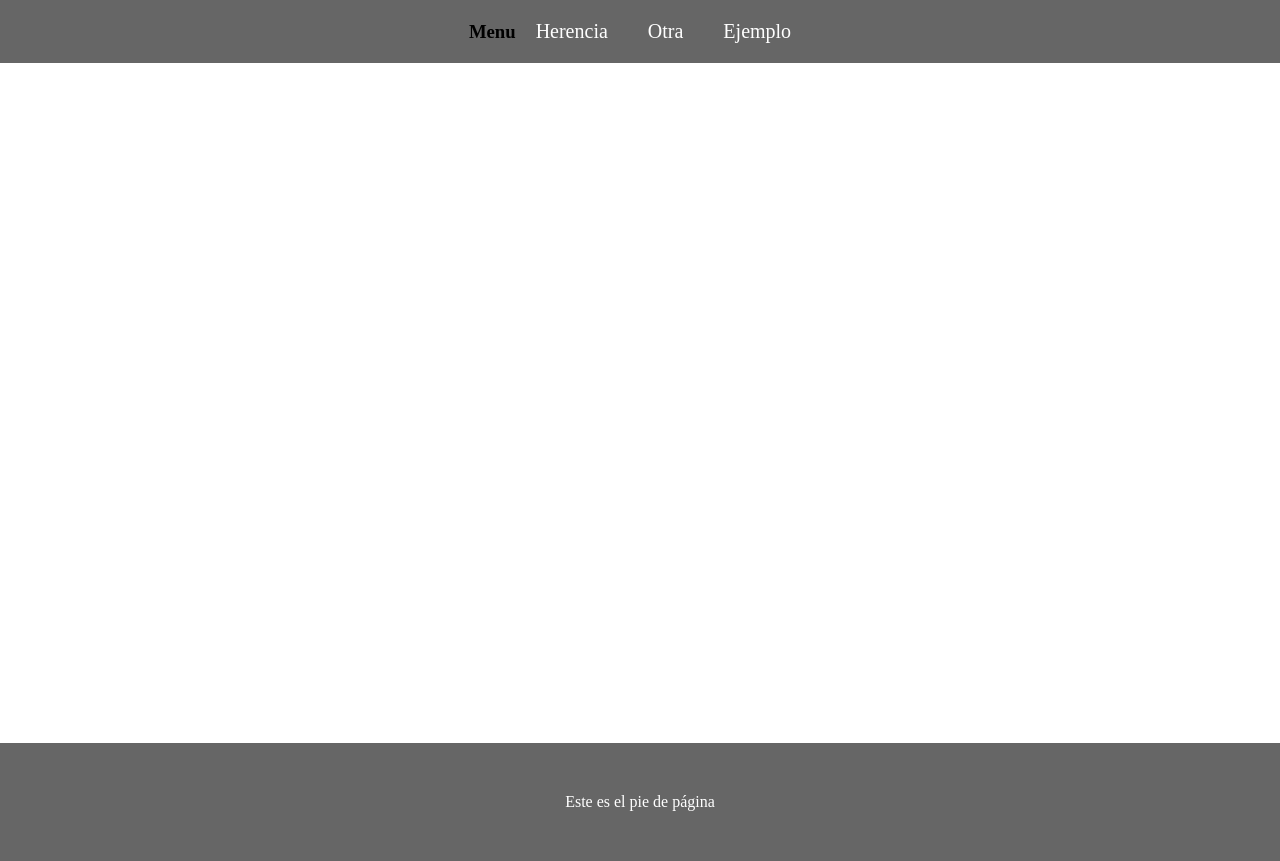
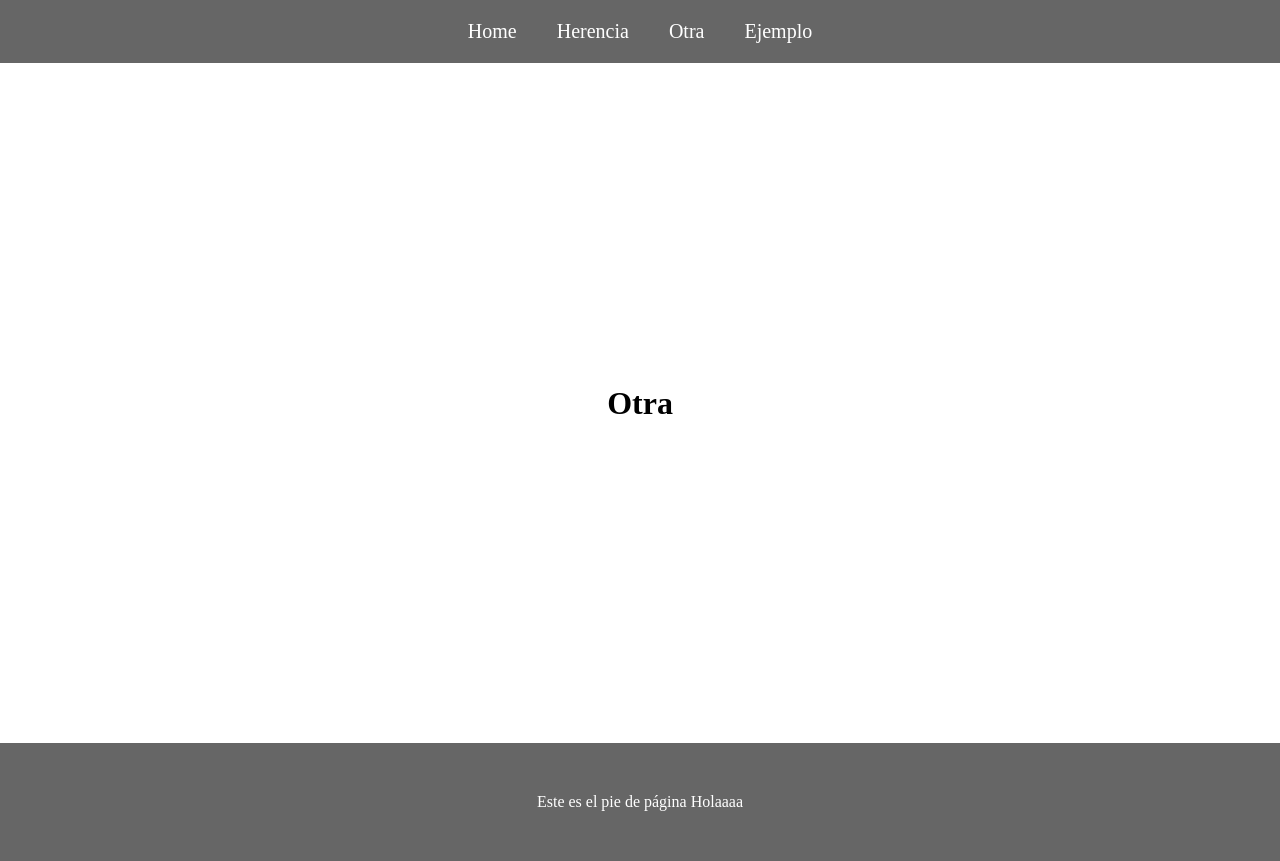
Before and after one commit to jolusala/OpenBootCamp, a Django app: page /otra/ in a window 1280 px wide. Run offline with Django 4.2, Linux system fonts and the light colour scheme.

Commit message:
Herencia y Segregacion

```diff
--- a/Django/herencia/herencia/urls.py
+++ b/Django/herencia/herencia/urls.py
@@ -2,9 +2,11 @@
 from django.contrib import admin
 from django.urls import path
 from . import views
+
 urlpatterns = [
     path("admin/", admin.site.urls),
     path("herencia/", views.herencia, name="herencia"),
     path("ejemplo/", views.ejemplo, name="ejemplo"),
-    path("otra/", views.otra, name="otra")
+    path("otra/", views.otra, name="otra"),
+    path("",views.index, name="index")
 ]
--- a/Django/herencia/herencia/views.py
+++ b/Django/herencia/herencia/views.py
@@ -1,4 +1,7 @@
 from django.shortcuts import render
+
+def index(request):
+    return render(request, "index.html", {})
 
 def herencia(request):
     return render(request, "herencia.html", {})
--- /dev/null
+++ b/Django/herencia/templates/index.html
@@ -0,0 +1,5 @@
+{%  extends './layouts/base.html' %}
+
+{% block content %}
+    <h1>Home</h1>
+{% endblock %}
--- a/Django/herencia/templates/layouts/base.html
+++ b/Django/herencia/templates/layouts/base.html
@@ -16,17 +16,8 @@
     </head>
 
 <body>
-<nav>
 
-    <ul>
-        <h3>Menu</h3>
-        <li><a href="#">Herencia</a></li>
-        <li><a href="#">Otra</a></li>
-        <li><a href="#">Ejemplo</a></li>
-
-    </ul>
-
-</nav>
+    {% include './partials/menu.html' %}
 
 <main>
     {% block content  %}
@@ -37,9 +28,8 @@
 
 </main>
 
-<footer>
-    <p>Este es el pie de página</p>
-</footer>
+{% include "./partials/footer.html" %}
+
 {%block scripts%}
 
 {%endblock%}
--- /dev/null
+++ b/Django/herencia/templates/layouts/partials/footer.html
@@ -0,0 +1,3 @@
+<footer>
+    <p>Este es el pie de página Holaaaa</p>
+</footer>
--- /dev/null
+++ b/Django/herencia/templates/layouts/partials/menu.html
@@ -0,0 +1,11 @@
+<nav>
+
+    <ul>
+        <li><a href="{% url 'index' %}">Home</a></li>
+        <li><a href=" {% url 'herencia' %} ">Herencia</a></li>
+        <li><a href="{% url 'otra' %}">Otra</a></li>
+        <li><a href="{% url 'ejemplo' %}">Ejemplo</a></li>
+
+    </ul>
+
+</nav>
--- a/Django/herencia/templates/otra.html
+++ b/Django/herencia/templates/otra.html
@@ -1 +1,11 @@
 {% extends './layouts/base.html' %}
+
+{% block title%}
+    Otra
+{% endblock %}
+
+{% block content  %}
+
+<h1>Otra</h1>
+
+     {% endblock  %}
```
Also changed, not shown: Django/herencia/templates/ejemplo.html (+10 -0 lines).
